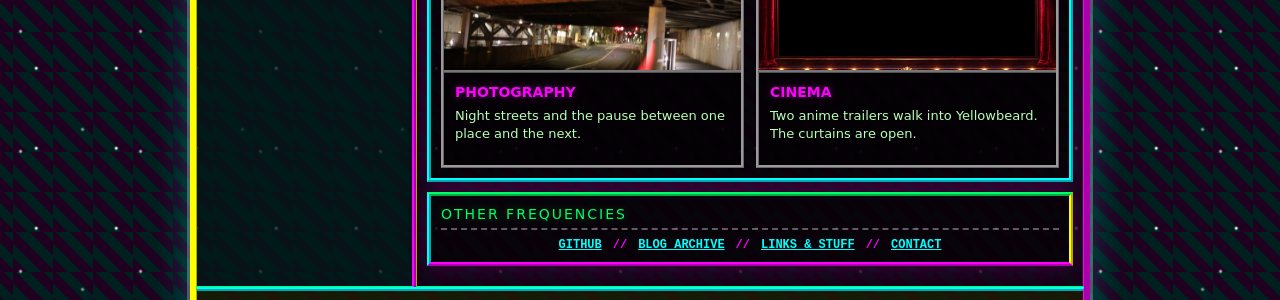
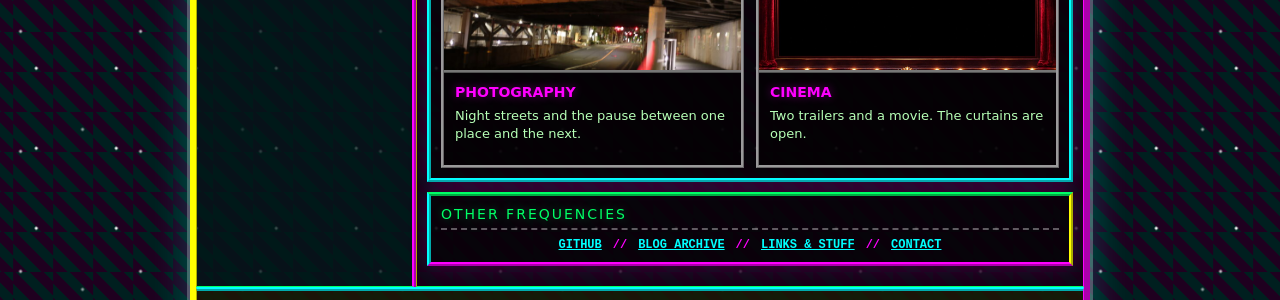
Before and after one commit to GnarGnarHead/GNARGNARHEAD.github.io, a Jekyll site: the page built from index.html, in a window 1280 px wide. Shown: the part 1488-1788 px from the top of the page. Built offline with Jekyll 4.4.1, drawn with Linux system fonts in a browser that asks for light colours.

Commit message:
Keep Cinema movie a surprise

```diff
--- a/index.html
+++ b/index.html
@@ -178,7 +178,7 @@ description: Personal website with open-source projects, paintings, photography,
                 </span>
                 <span class="homePortalCopy">
                   <strong>CINEMA</strong>
-                  <span>Two anime trailers walk into Yellowbeard. The curtains are open.</span>
+                  <span>Two trailers and a movie. The curtains are open.</span>
                 </span>
               </a>
             </div>
```
